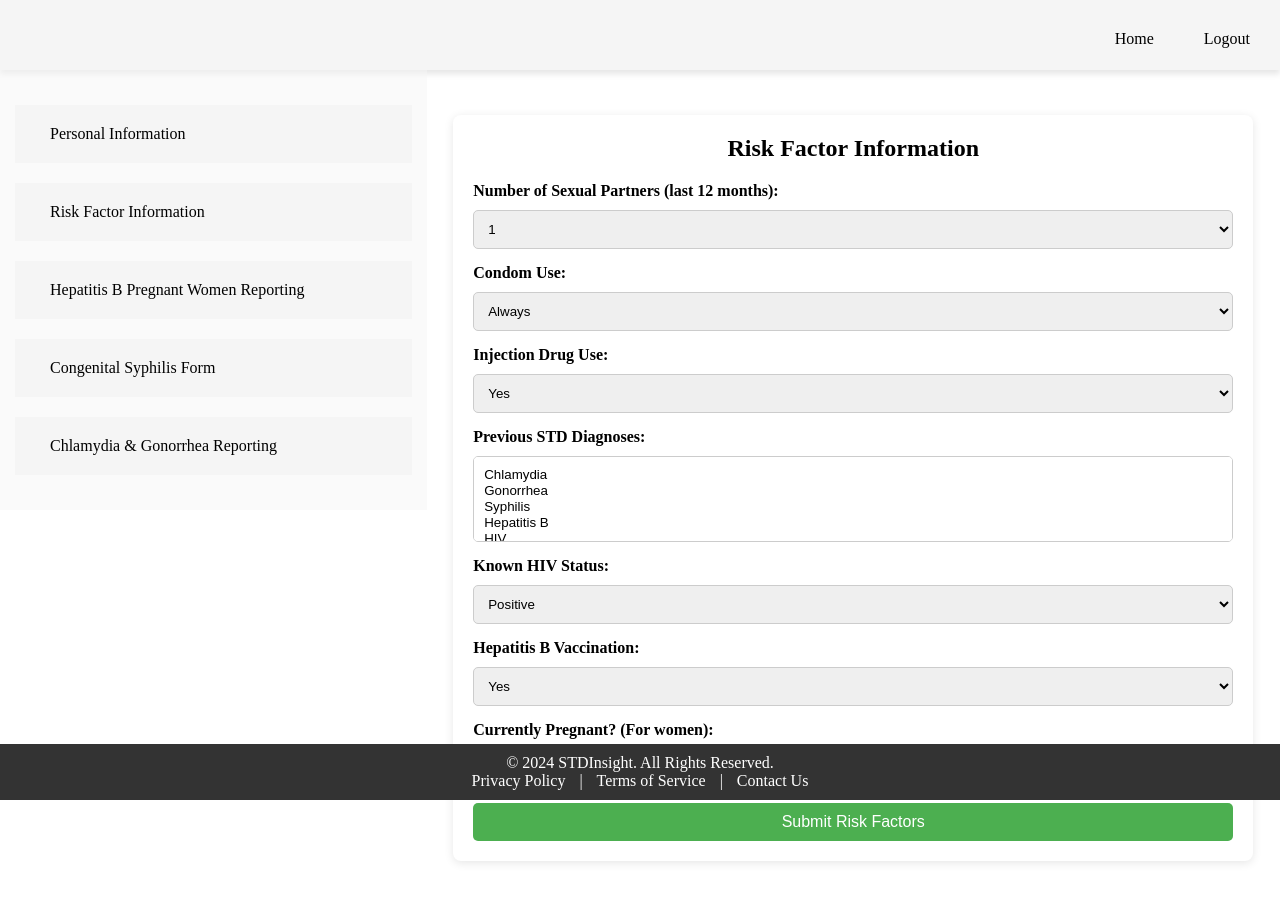
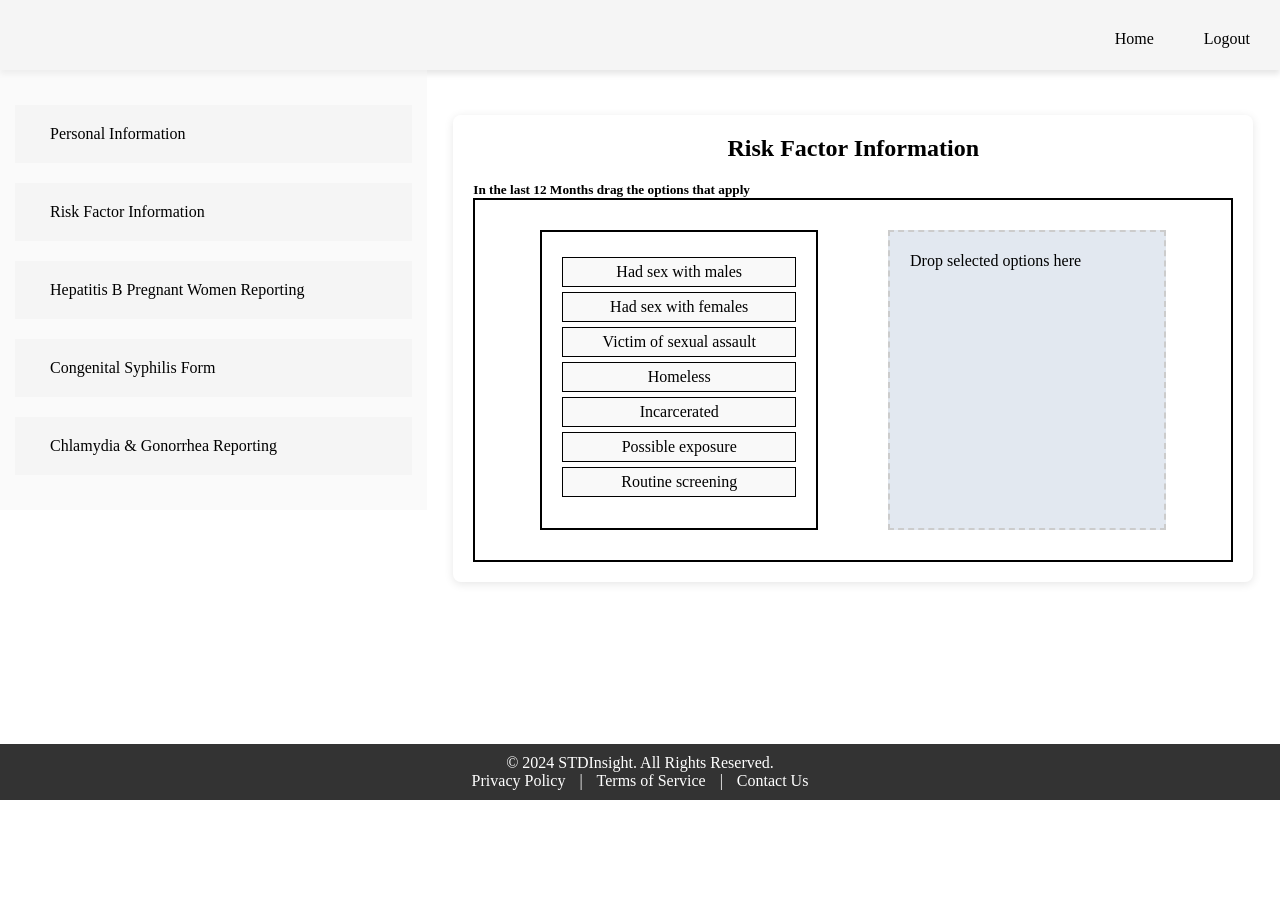
Before and after one commit to praisejah23/assignment11, a plain HTML site: page pages/riskfactor.html in a window 1280 px wide. After the commit the page ends 800 px from the top, so only its background shows below. Drawn offline with Linux system fonts and the light colour scheme.

Commit message:
update commit

```diff
--- a/css/style.css
+++ b/css/style.css
@@ -248,3 +248,8 @@ width: 100%;
 .sub-button:hover{
     background: rgb(16, 44, 16);
 }
+.error-message {
+    color: red;
+    font-size: 0.9em;
+    margin-top: 5px;
+}
--- a/pages/riskfactor.html
+++ b/pages/riskfactor.html
@@ -3,13 +3,12 @@
 <head>
     <meta charset="UTF-8">
     <meta name="viewport" content="width=device-width, initial-scale=1.0">
-    <title>riskfactor page</title>
+    <title>Risk Factor Page</title>
     <link rel="stylesheet" href="../css/style.css">
     <style>
         .container {
             max-width: 800px;
             margin: 30px auto;
-      background-color: #fff;
             padding: 20px;
             border-radius: 8px;
             box-shadow: 0 2px 10px rgba(0, 0, 0, 0.1);
@@ -20,33 +19,34 @@
             margin-bottom: 20px;
         }
 
-    label {
-      display: block;
-      margin-bottom: 8px;
-      font-weight: bold;
+        .box {
+            display: flex;
+            justify-content: space-around;
+            border: 2px solid black;
+            padding: 30px;
         }
 
-    input, select, textarea {
-      width: 100%;
-      padding: 10px;
-      margin-bottom: 15px;
-      border: 1px solid #ccc;
-      border-radius: 5px;
+        .inner-box {
+            width: 40%;
+            height: 300px;
+            border: 2px solid black;
+            padding: 20px;
+            overflow-y: auto;
         }
 
-    button {
-      width: 100%;
-      padding: 10px;
-      background-color: #4CAF50;
-      color: white;
-      border: none;
-      border-radius: 5px;
-      cursor: pointer;
-      font-size: 16px;
+        .item {
+            border: 1px solid black;
+            padding: 5px;
+            margin: 5px 0;
+            cursor: grab;
+            background-color: #f9f9f9;
+            text-align: center;
         }
 
-    button:hover {
-      background-color: #45a049;
+        .dropzone {
+            background-color: #e2e8f0;
+            min-height: 100%;
+            border: 2px dashed #ccc;
         }
     </style>
 </head>
@@ -55,10 +55,9 @@
         <nav class="top_nav">
             <ul>
                 <li><a href="../index.html">Home</a></li>
-                <li><a href="">Logout</a></li>
+                <li><a href="#">Logout</a></li>
             </ul>
         </nav>
-
     </header>
     <section>
         <nav class="side-nav col-4">
@@ -73,63 +72,24 @@
         <article class="col-8" style="margin-bottom: 60px;">
             <div class="container">
                 <h2>Risk Factor Information</h2>
-                <form action="submit_risk_factors.html" method="POST">
-
-                  <label for="partners">Number of Sexual Partners (last 12 months):</label>
-                  <select id="partners" name="partners" required>
-                    <option value="1">1</option>
-                    <option value="2-5">2-5</option>
-                    <option value="6-10">6-10</option>
-                    <option value="10+">10+</option>
-                  </select>
-
-                  <label for="condom-use">Condom Use:</label>
-                  <select id="condom-use" name="condom-use" required>
-                    <option value="always">Always</option>
-                    <option value="sometimes">Sometimes</option>
-                    <option value="never">Never</option>
-                  </select>
-
-                  <label for="drug-use">Injection Drug Use:</label>
-                  <select id="drug-use" name="drug-use" required>
-                    <option value="yes">Yes</option>
-                    <option value="no">No</option>
-                  </select>
-
-                  <label for="previous-stds">Previous STD Diagnoses:</label>
-                  <select id="previous-stds" name="previous-stds" multiple required>
-                    <option value="chlamydia">Chlamydia</option>
-                    <option value="gonorrhea">Gonorrhea</option>
-                    <option value="syphilis">Syphilis</option>
-                    <option value="hepatitis-b">Hepatitis B</option>
-                    <option value="hiv">HIV</option>
-                    <option value="none">None</option>
-                  </select>
-
-                  <label for="hiv-status">Known HIV Status:</label>
-                  <select id="hiv-status" name="hiv-status" required>
-                    <option value="positive">Positive</option>
-                    <option value="negative">Negative</option>
-                    <option value="unknown">Unknown</option>
-                  </select>
-
-                  <label for="vaccination">Hepatitis B Vaccination:</label>
-                  <select id="vaccination" name="vaccination" required>
-                    <option value="yes">Yes</option>
-                    <option value="no">No</option>
-                  </select>
-
-                  <label for="pregnancy-status">Currently Pregnant? (For women):</label>
-                  <select id="pregnancy-status" name="pregnancy-status" required>
-                    <option value="yes">Yes</option>
-                    <option value="no">No</option>
-                    <option value="not-applicable">Not Applicable</option>
-                  </select>
-
-                  <button type="submit">Submit Risk Factors</button>
+                <h5>In the last 12 Months drag the options that apply</h5>
+                <form>
+                    <div class="box">
+                        <div class="inner-box" id="options">
+                            <div class="item" draggable="true">Had sex with males</div>
+                            <div class="item" draggable="true">Had sex with females</div>
+                            <div class="item" draggable="true">Victim of sexual assault</div>
+                            <div class="item" draggable="true">Homeless</div>
+                            <div class="item" draggable="true">Incarcerated</div>
+                            <div class="item" draggable="true">Possible exposure</div>
+                            <div class="item" draggable="true">Routine screening</div>
+                        </div>
+                        <div class="inner-box dropzone" id="selected-options">
+                            Drop selected options here
+                        </div>
+                    </div>
                 </form>
             </div>
-
         </article>
     </section>
     <footer style="background-color: #333; color: #fff; text-align: center; padding: 10px 0; position: fixed; bottom: 0; width: 100%; margin-top: 70px;">
@@ -140,5 +100,38 @@
             <a href="#" style="color: #fff; text-decoration: none; margin: 0 10px;">Contact Us</a>
         </p>
     </footer>
+
+    <script>
+        const items = document.querySelectorAll('.item');
+        const dropzone = document.getElementById('selected-options');
+
+        items.forEach(item => {
+            item.addEventListener('dragstart', dragStart);
+        });
+
+        dropzone.addEventListener('dragover', dragOver);
+        dropzone.addEventListener('drop', dropItem);
+
+        function dragStart(e) {
+            e.dataTransfer.setData('text/plain', e.target.id);
+            e.dataTransfer.setData('text', e.target.innerText);
+            e.dataTransfer.setData('element', e.target.outerHTML);
+        }
+
+        function dragOver(e) {
+            e.preventDefault();
+        }
+
+        function dropItem(e) {
+            e.preventDefault();
+            const elementHTML = e.dataTransfer.getData('element');
+            const tempDiv = document.createElement('div');
+            tempDiv.innerHTML = elementHTML;
+            const newItem = tempDiv.firstChild;
+            newItem.draggable = true;
+
+            dropzone.appendChild(newItem);
+        }
+    </script>
 </body>
 </html>
```
Also changed, not shown: pages/gonorrhea_form.html (+2 -1 lines), script.js (+17 -8 lines). Lines whose indentation alone changed are shown as unchanged.
